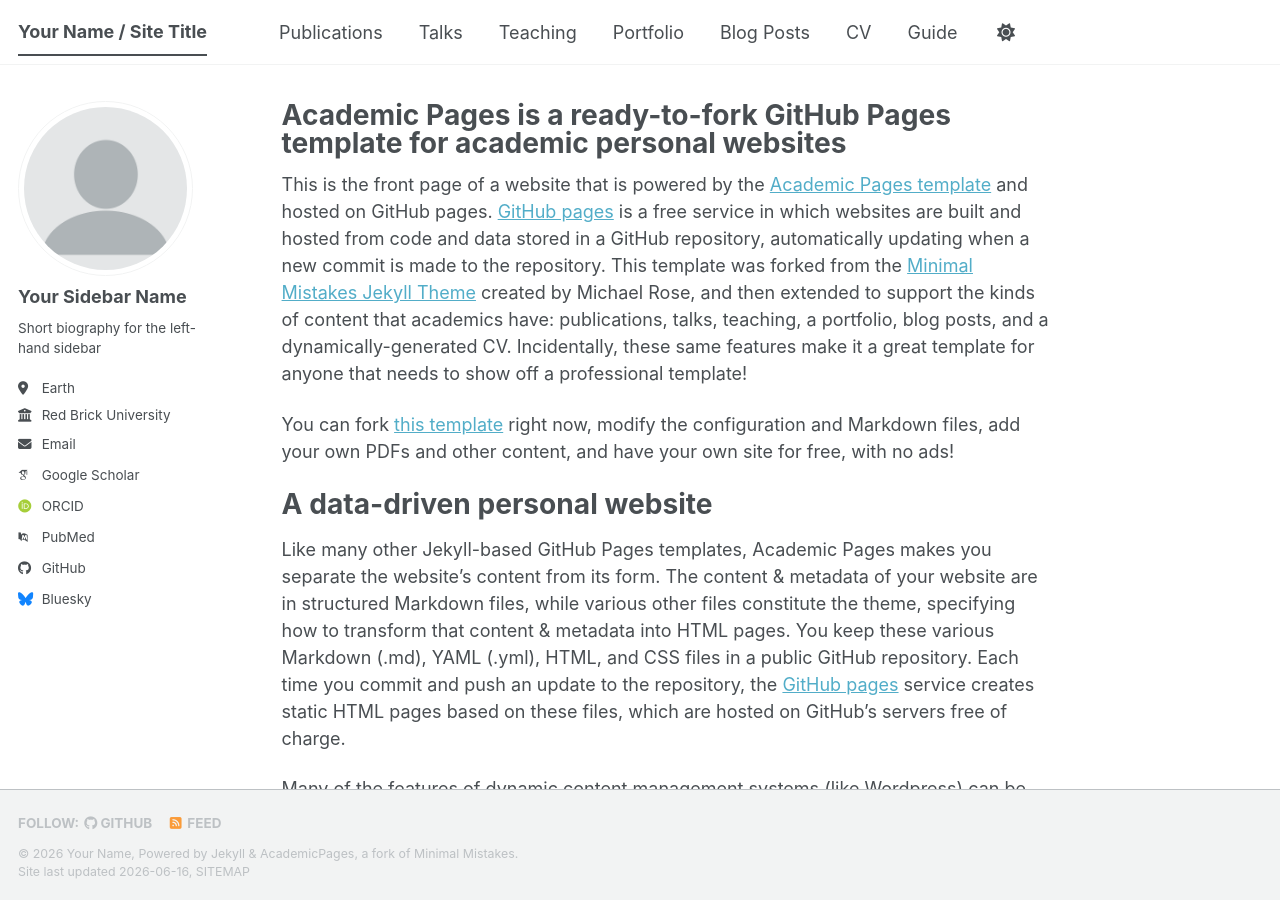
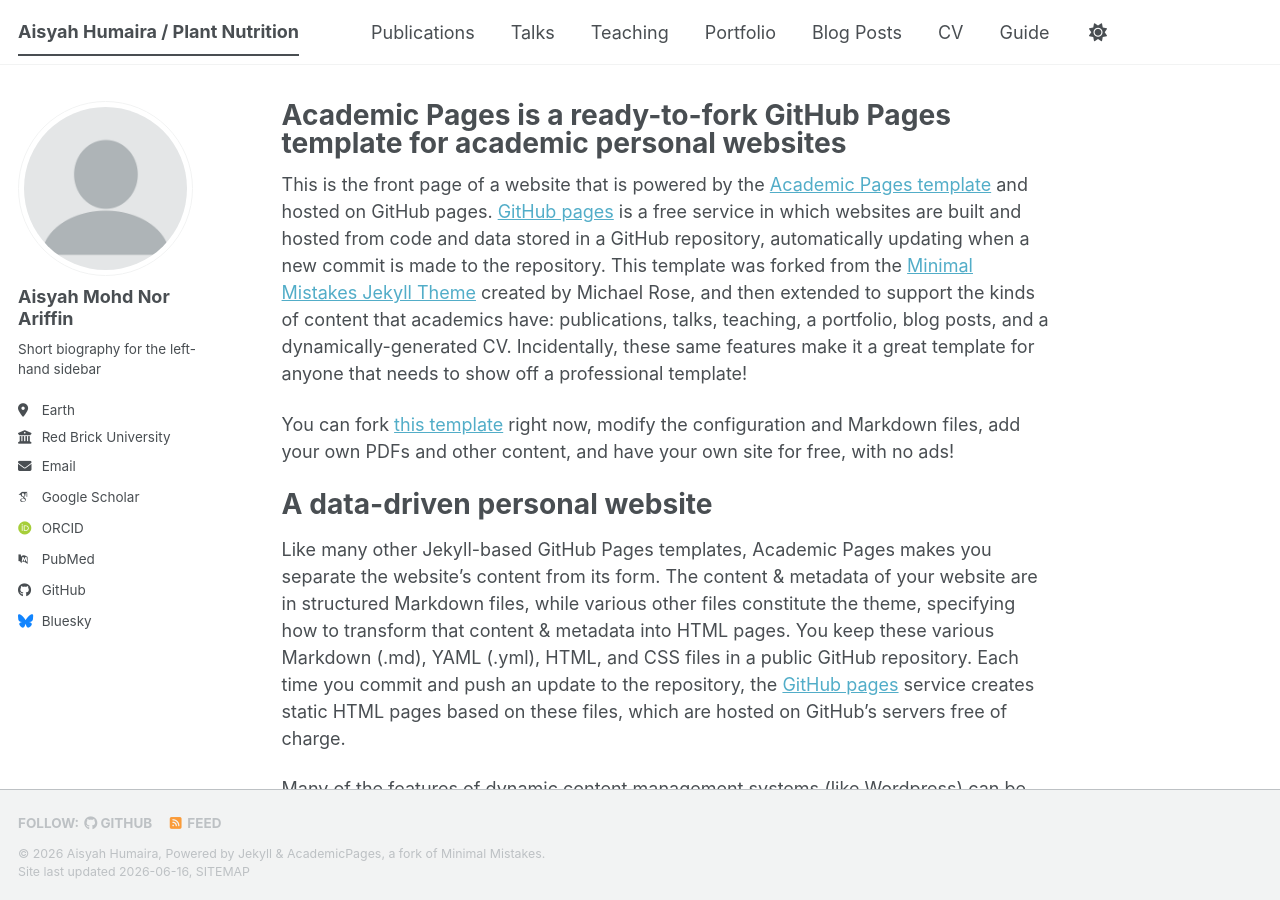
Before and after one commit to aisyahum000/aisyahum000.github.io, a Jekyll site: the page built from _pages/about.md, in a window 1280 px wide and 900 px high. Built offline with Jekyll 4.4.1, drawn with Linux system fonts in a browser that asks for light colours; some web fonts are replaced; a script bundle is joined from its source files by our own code; library files that are not in the unit come from our copies.

Commit message:
Update _config.yml

```diff
--- a/_config.yml
+++ b/_config.yml
@@ -9,14 +9,14 @@
 # Basic Site Settings
 locale                   : "en-US"
 site_theme               : "default" # The available themes options are "default", "air", "sunrise", "mint", "dirt" and "contrast"
-title                    : "Your Name / Site Title"
+title                    : "Aisyah Humaira / Plant Nutrition"
 title_separator          : "-"
-name                     : &name "Your Name"
+name                     : &name "Aisyah Humaira"
 description              : &description "Your Name's academic portfolio"   # Update this with a general description of your site, this is the default if not overridden by a page
-url                      : https://academicpages.github.io # The base hostname & protocol for your site e.g. "https://[your GitHub username].github.io",
+url                      : https://aisyahum000.github.io # The base hostname & protocol for your site e.g. "https://[your GitHub username].github.io",
                                                            # or if you already have some other page hosted on Github then use "https://[your GitHub username].github.io/[Your Repo Name]"
 baseurl                  : "" # the subpath of your site, e.g. "/blog"
-repository               : "academicpages/academicpages.github.io"
+repository               : "aisyahum000/aisyahum000.github.io"
 
 # Site Author - The following control what appear as part of the author content on the side bar.
 #               If a field is blank the icon and link will not appear, otherwise it will be shown.
@@ -24,13 +24,13 @@ repository               : "academicpages/academicpages.github.io"
 author:
   # Biographic information
   avatar           : "profile.png"
-  name             : "Your Sidebar Name"
+  name             : "Aisyah Mohd Nor Ariffin"
   pronouns         : # example: "she/her"
   bio              : "Short biography for the left-hand sidebar"
   location         : "Earth"
   employer         : "Red Brick University"
   uri              : # URL
-  email            : "none@example.org"
+  email            : "aisyahariffin949@gmail.com"
 
   # Academic websites
   academia         : # URL
```
